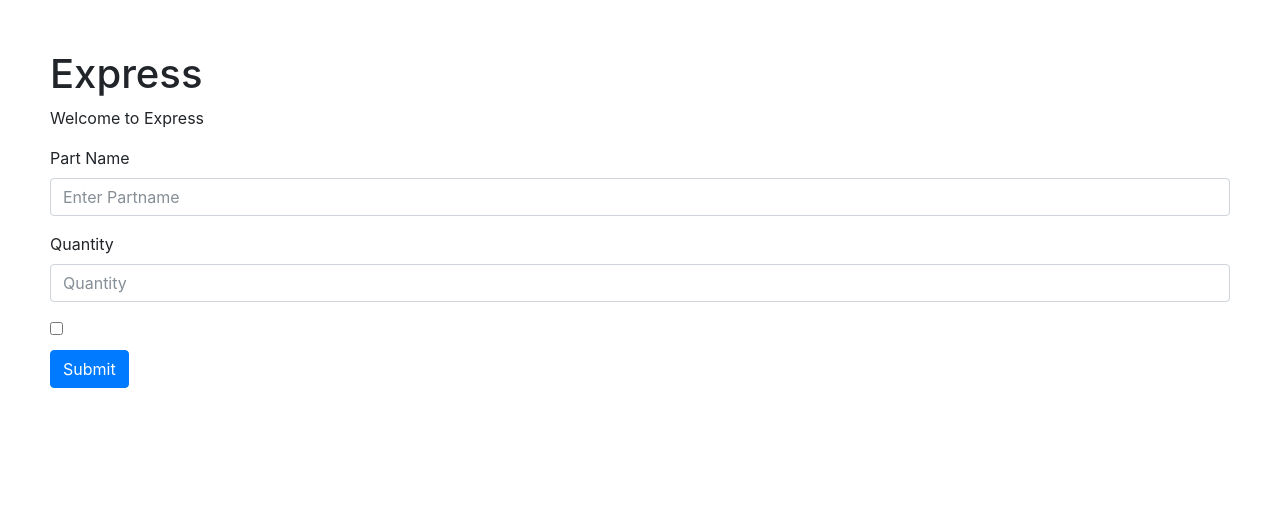
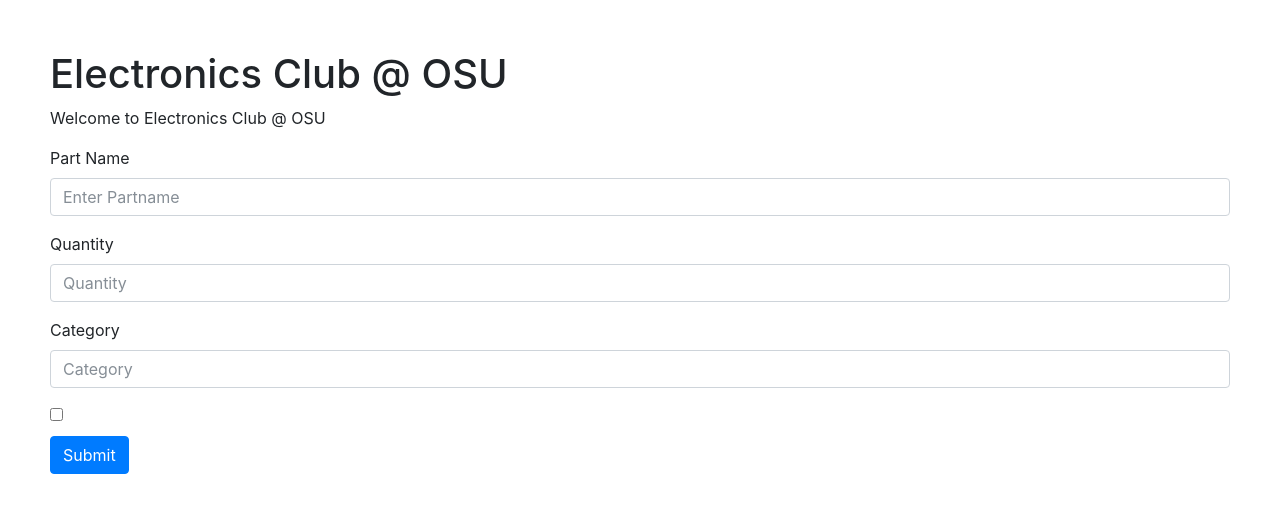
Before and after one commit to phillip-shvartsman/E-Club-DB, a Node server app: page / in a window 1280 px wide. Shown: the top 513 px of the page. Run offline with Node 20, Linux system fonts and the light colour scheme; data that the repository does not hold is empty; some libraries are stand-ins or nearby versions.

Commit message:
Added collectibles

```diff
--- a/package.json
+++ b/package.json
@@ -12,6 +12,7 @@
     "express": "~4.15.5",
     "mongodb": "^2.2.33",
     "morgan": "~1.9.0",
+    "pm2": "^2.7.2",
     "pug": "2.0.0-beta11",
     "serve-favicon": "~2.4.5"
   }
--- /dev/null
+++ b/public/scripts/admin.js
@@ -0,0 +1,21 @@
+$(document).ready(function(){
+    $("#submitPart").on("click", function(){
+        alert("test");
+        $.ajax({
+            method: "POST",
+            url: "/add",
+            data: {
+                partName:"Raspberry Pi" ,
+                quantity: "4" ,
+                category: "MCU"
+            },
+            success: function( res,status ) {
+                alert( res );
+            },
+            error: function(err,status){
+                alert(err);
+            },
+        });
+    });
+
+})
--- a/routes/index.js
+++ b/routes/index.js
@@ -7,9 +7,15 @@
 	var inventory_res;
 	db.connect(db_url,function(err,db){
 		inventory_res = db.collection('inventory').find().toArray(function(err,docs){
-			res.render('index', { title: 'Express', data:docs});
+			res.render('index', { title: 'Electronics Club @ OSU', data:docs});
 		});;
 	});
 });
 
+router.post('/add', function(req, res, next){
+	console.log("We got a request!");
+	console.log(req.body);
+	res.send("Got your message");
+});
+
 module.exports = router;
--- a/views/index.pug
+++ b/views/index.pug
@@ -6,12 +6,15 @@
 	form#addPart
 		div(class="form-group")
 			label(for="inputPartName") Part Name
-			input(type="email" class="form-control" id="exampleInputEmail1" aria-describedby="emailHelp" placeholder="Enter Partname")
+			input(type="email" class="form-control" id="partName" aria-describedby="emailHelp" placeholder="Enter Partname")
 		div(class="form-group")
 			label(for="inputQuantity") Quantity
-			input(type="password" class="form-control" id="exampleInputPassword1" placeholder="Quantity")
+			input(type="password" class="form-control" id="quantity" placeholder="Quantity")
+		div(class="form-group")
+			label(for="inputQuantity") Category
+			input(type="text" class="form-control" id="category" placeholder="Category")
 		div(class="form-check")
 			label(class="form-check-label")
 			input(type="checkbox" class="form-check-input")
-		button(id="addPart" type="button" class="btn btn-primary") Submit
+		button(id="submitPart" type="button" class="btn btn-primary") Submit
 	#results.container
--- a/views/layout.pug
+++ b/views/layout.pug
@@ -6,5 +6,6 @@
 		link(rel='stylesheet', href='/stylesheets/style.css')
 		link(rel="stylesheet" href="https://maxcdn.bootstrapcdn.com/bootstrap/4.0.0-beta.2/css/bootstrap.min.css" integrity="sha384-PsH8R72JQ3SOdhVi3uxftmaW6Vc51MKb0q5P2rRUpPvrszuE4W1povHYgTpBfshb" crossorigin="anonymous")
 		script(src="https://maxcdn.bootstrapcdn.com/bootstrap/4.0.0-beta.2/js/bootstrap.min.js" integrity="sha384-alpBpkh1PFOepccYVYDB4do5UnbKysX5WZXm3XxPqe5iKTfUKjNkCk9SaVuEZflJ" crossorigin="anonymous")
+		script(src = "/scripts/admin.js")
 	body
 		block content
```
Also changed, not shown: bin/www, 1 other file.
